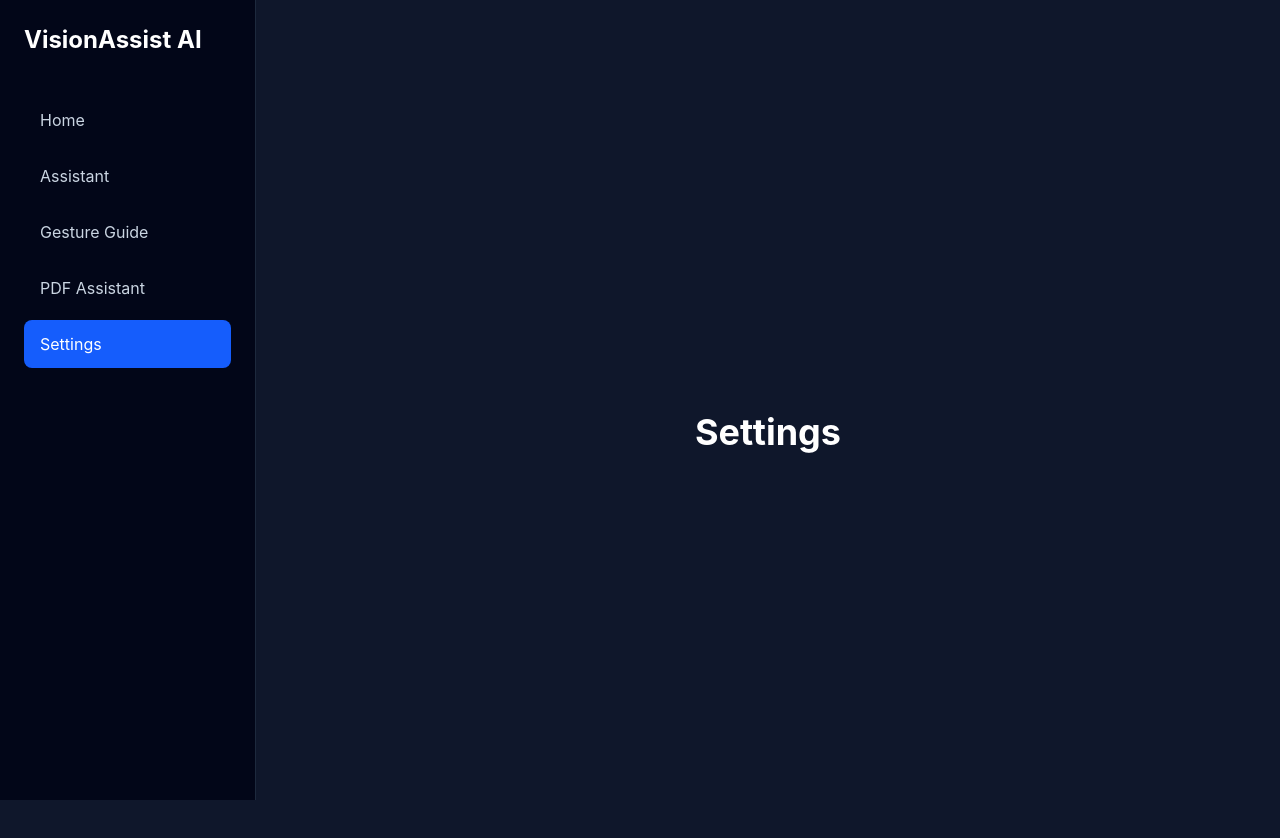
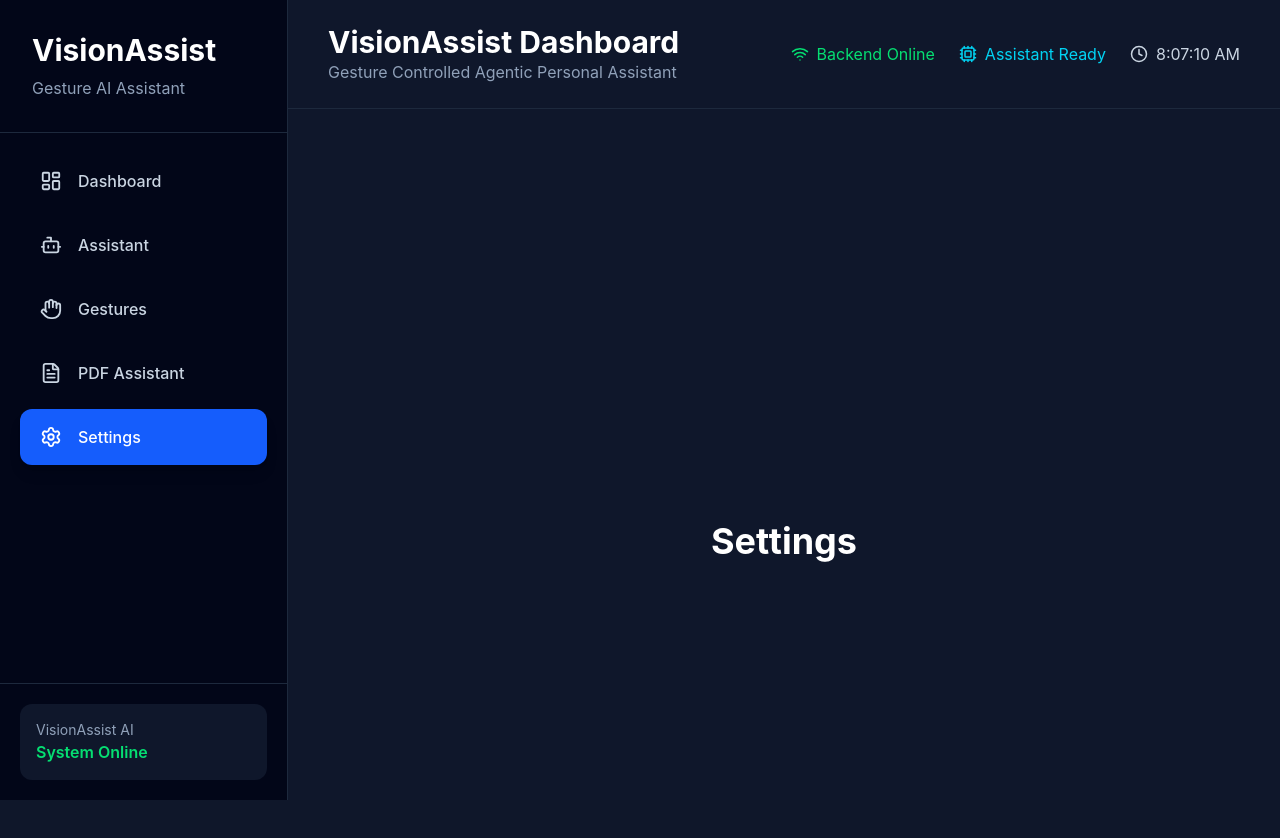
Before and after one commit to srishtisharma07/VisionAssist-AI, a React app in the folder frontend/: page /settings in a window 1280 px wide. Shown: the top 838 px of the page. After the commit the page ends 800 px from the top, so only its background shows below. Built offline with nearby package versions, Linux system fonts and the light colour scheme; the HTML template or start-up script is replaced by a standard one.

Commit message:
Create dashboard layout and navigation UI

```diff
--- a/frontend/package.json
+++ b/frontend/package.json
@@ -10,6 +10,7 @@
     "preview": "vite preview"
   },
   "dependencies": {
+    "lucide-react": "^1.27.0",
     "react": "^19.2.7",
     "react-dom": "^19.2.7",
     "react-router-dom": "^7.18.2"
--- a/frontend/src/App.jsx
+++ b/frontend/src/App.jsx
@@ -14,15 +14,18 @@ function App() {
 
       <Routes>
 
-        {/* Landing Page */}
-        <Route path="/" element={<Home />} />
+        <Route element={<DashboardLayout />}>
 
-        {/* Dashboard */}
-        <Route element={<DashboardLayout />}>
+          <Route index element={<Home />} />
+
           <Route path="/assistant" element={<Assistant />} />
+
           <Route path="/gestures" element={<GestureGuide />} />
+
           <Route path="/pdf" element={<PDFAssistant />} />
+
           <Route path="/settings" element={<Settings />} />
+
         </Route>
 
       </Routes>
--- a/frontend/src/components/Header.jsx
+++ b/frontend/src/components/Header.jsx
@@ -1,23 +1,40 @@
-function Header() {
+import { Cpu, Wifi, Clock } from "lucide-react";
+
+export default function Header() {
   return (
-    <header className="bg-slate-800 border-b border-slate-700 shadow-lg">
-      <div className="max-w-7xl mx-auto px-6 py-5 flex justify-between items-center">
-        <div>
-          <h1 className="text-3xl font-bold text-white">
-            VisionAssist AI
-          </h1>
+    <header className="flex items-center justify-between px-10 py-6 border-b border-slate-800 bg-slate-900">
 
-          <p className="text-slate-400 mt-1">
-            Gesture Controlled Agentic Personal Assistant
-          </p>
+      <div>
+
+        <h1 className="text-3xl font-bold text-white">
+          VisionAssist Dashboard
+        </h1>
+
+        <p className="text-slate-400">
+          Gesture Controlled Agentic Personal Assistant
+        </p>
+
+      </div>
+
+      <div className="flex items-center gap-6">
+
+        <div className="flex items-center gap-2 text-green-400">
+          <Wifi size={18} />
+          <span>Backend Online</span>
         </div>
 
-        <div className="bg-green-600 text-white px-4 py-2 rounded-lg font-semibold">
-          Backend Connected
+        <div className="flex items-center gap-2 text-cyan-400">
+          <Cpu size={18} />
+          <span>Assistant Ready</span>
         </div>
+
+        <div className="flex items-center gap-2 text-slate-300">
+          <Clock size={18} />
+          <span>{new Date().toLocaleTimeString()}</span>
+        </div>
+
       </div>
+
     </header>
   );
 }
-
-export default Header;
--- a/frontend/src/components/Sidebar.jsx
+++ b/frontend/src/components/Sidebar.jsx
@@ -1,41 +1,100 @@
 import { NavLink } from "react-router-dom";
+import {
+  LayoutDashboard,
+  Bot,
+  Hand,
+  FileText,
+  Settings,
+} from "lucide-react";
 
-function Sidebar() {
-  const menu = [
-    { name: "Home", path: "/" },
-    { name: "Assistant", path: "/assistant" },
-    { name: "Gesture Guide", path: "/gestures" },
-    { name: "PDF Assistant", path: "/pdf" },
-    { name: "Settings", path: "/settings" },
+const links = [
+  {
+    name: "Dashboard",
+    path: "/",
+    icon: LayoutDashboard,
+  },
+  {
+    name: "Assistant",
+    path: "/assistant",
+    icon: Bot,
+  },
+  {
+    name: "Gestures",
+    path: "/gestures",
+    icon: Hand,
+  },
+  {
+    name: "PDF Assistant",
+    path: "/pdf",
+    icon: FileText,
+  },
+  {
+    name: "Settings",
+    path: "/settings",
+    icon: Settings,
+  },
 ];
 
+export default function Sidebar() {
   return (
-    <aside className="w-64 h-screen bg-slate-950 border-r border-slate-800 p-6">
+    <aside className="w-72 bg-slate-950 border-r border-slate-800 flex flex-col">
 
-      <h1 className="text-2xl font-bold text-white mb-10">
-        VisionAssist AI
+      <div className="p-8 border-b border-slate-800">
+
+        <h1 className="text-3xl font-bold text-white">
+          VisionAssist
         </h1>
 
-      <nav className="space-y-2">
-        {menu.map((item) => (
+        <p className="text-slate-400 mt-2">
+          Gesture AI Assistant
+        </p>
+
+      </div>
+
+      <nav className="flex-1 p-5 space-y-2">
+
+        {links.map((item) => {
+
+          const Icon = item.icon;
+
+          return (
             <NavLink
-            key={item.path}
+              key={item.name}
               to={item.path}
               className={({ isActive }) =>
-              `block px-4 py-3 rounded-lg transition ${
+                `flex items-center gap-4 px-5 py-4 rounded-xl transition-all duration-200 ${
                   isActive
-                  ? "bg-blue-600 text-white"
-                  : "text-slate-300 hover:bg-slate-800"
+                    ? "bg-blue-600 text-white shadow-lg"
+                    : "text-slate-300 hover:bg-slate-800 hover:text-white"
                 }`
               }
             >
+              <Icon size={22} />
+              <span className="font-medium">
                 {item.name}
+              </span>
             </NavLink>
-        ))}
+          );
+        })}
+
       </nav>
+
+      <div className="p-5 border-t border-slate-800">
+
+        <div className="rounded-xl bg-slate-900 p-4">
+
+          <p className="text-sm text-slate-400">
+            VisionAssist AI
+          </p>
+
+          <p className="text-green-400 font-semibold">
+            System Online
+          </p>
+
+        </div>
+
+      </div>
 
     </aside>
   );
 }
-
-export default Sidebar;
--- a/frontend/src/layouts/DashboardLayout.jsx
+++ b/frontend/src/layouts/DashboardLayout.jsx
@@ -1,18 +1,25 @@
 import { Outlet } from "react-router-dom";
 import Sidebar from "../components/Sidebar";
+import Header from "../components/Header";
 
-function DashboardLayout() {
+export default function DashboardLayout() {
   return (
-    <div className="flex min-h-screen bg-slate-900">
+    <div className="flex h-screen bg-slate-900">
 
       <Sidebar />
 
-      <main className="flex-1 overflow-auto p-8">
-        <Outlet />
-      </main>
+      <div className="flex-1 flex flex-col">
+
+        <Header />
+
+        <main className="flex-1 overflow-y-auto p-8">
+
+          <Outlet />
+
+        </main>
+
+      </div>
 
     </div>
   );
 }
-
-export default DashboardLayout;
--- a/frontend/src/pages/Home.jsx
+++ b/frontend/src/pages/Home.jsx
@@ -1,9 +1,47 @@
-function Home() {
+export default function Home() {
   return (
-    <div className="min-h-screen bg-slate-900 text-white flex items-center justify-center">
-      <h1 className="text-5xl font-bold">VisionAssist AI</h1>
+    <div className="p-10">
+
+      <h1 className="text-4xl font-bold text-white">
+        VisionAssist Dashboard
+      </h1>
+
+      <p className="text-slate-400 mt-2">
+        Gesture Controlled Agentic Personal Assistant
+      </p>
+
+      <div className="grid grid-cols-4 gap-6 mt-10">
+
+        <div className="bg-slate-800 rounded-xl p-6">
+          <p className="text-slate-400">Assistant</p>
+          <h2 className="text-2xl text-green-400 font-bold mt-3">
+            Ready
+          </h2>
+        </div>
+
+        <div className="bg-slate-800 rounded-xl p-6">
+          <p className="text-slate-400">Gesture</p>
+          <h2 className="text-2xl text-blue-400 font-bold mt-3">
+            None
+          </h2>
+        </div>
+
+        <div className="bg-slate-800 rounded-xl p-6">
+          <p className="text-slate-400">Last Tool</p>
+          <h2 className="text-2xl text-purple-400 font-bold mt-3">
+            —
+          </h2>
+        </div>
+
+        <div className="bg-slate-800 rounded-xl p-6">
+          <p className="text-slate-400">Commands</p>
+          <h2 className="text-2xl text-yellow-400 font-bold mt-3">
+            0
+          </h2>
+        </div>
+
+      </div>
+
     </div>
   );
 }
-
-export default Home;
```
Also changed, not shown: 1 other file (tests, documents, lock files or other folders). Lines whose indentation alone changed are shown as unchanged.
